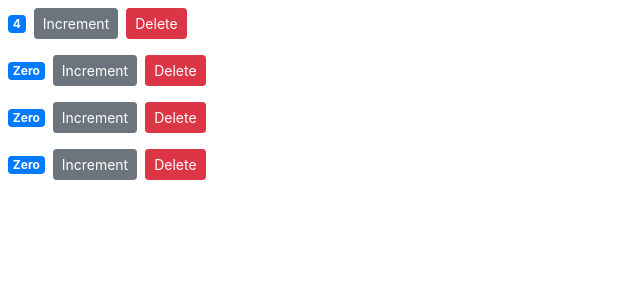
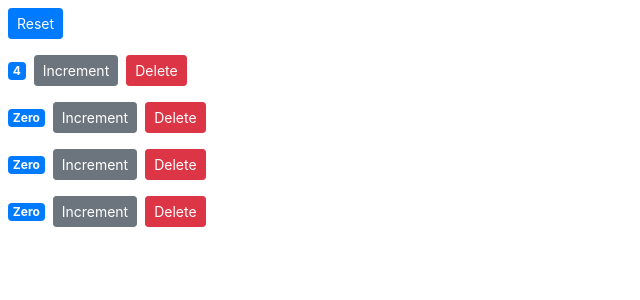
Before and after one commit to EdinaBMakers/react-counter-tutorial, a React (Create React App) app: page / in a window 1280 px wide. Shown: the top 300 px of the page, without its empty margins (0-640 px from the left). Built offline with nearby package versions, Linux system fonts and the light colour scheme.

Commit message:
Add reset button and event handler

```diff
--- a/src/components/counters.jsx
+++ b/src/components/counters.jsx
@@ -11,6 +11,14 @@
     ]
    };
 
+   handleReset = () => {
+     const counters = this.state.counters.map(c => {
+       c.value = 0;
+       return c;
+     })
+     this.setState({ counters })
+   }
+
    handleDelete = (counterId) => {
     const counters = this.state.counters.filter(c => c.id !== counterId);
     this.setState({ counters })
@@ -19,6 +27,12 @@
   render() {
     return (
       <div>
+        <button
+          onClick={this.handleReset}
+          className="btn btn-primary btn-sm m-2"
+        >
+          Reset
+        </button>
         {this.state.counters.map(counter =>
           <Counter
             key={counter.id}
```
